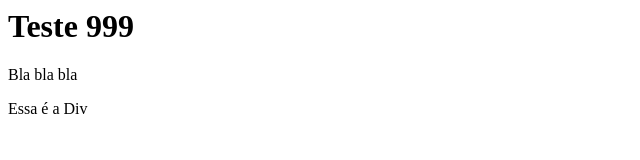
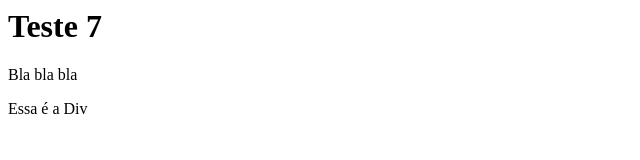
Before and after one commit to ac1234567br/curso-git, a plain HTML site: page index.html in a window 1280 px wide. Shown: the full height of the page, 0-640 px from the left. Drawn offline with Linux system fonts and the light colour scheme.

Commit message:
Update index.html

```diff
--- a/index.html
+++ b/index.html
@@ -4,7 +4,7 @@
 
 <body>
 
-	<h1>Teste 999</h1>
+	<h1>Teste 7</h1>
 	<p> Bla bla bla </p>
 	<div>
 		Essa é a Div
```
